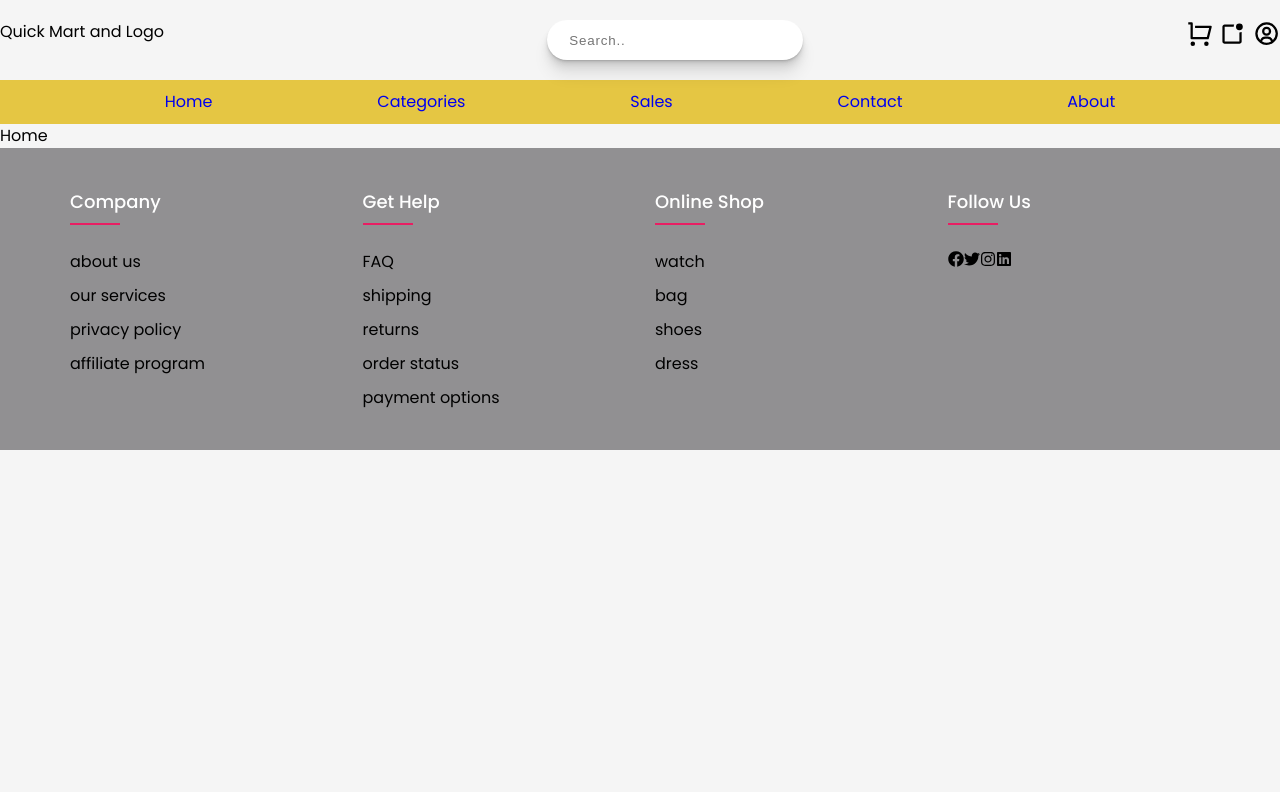
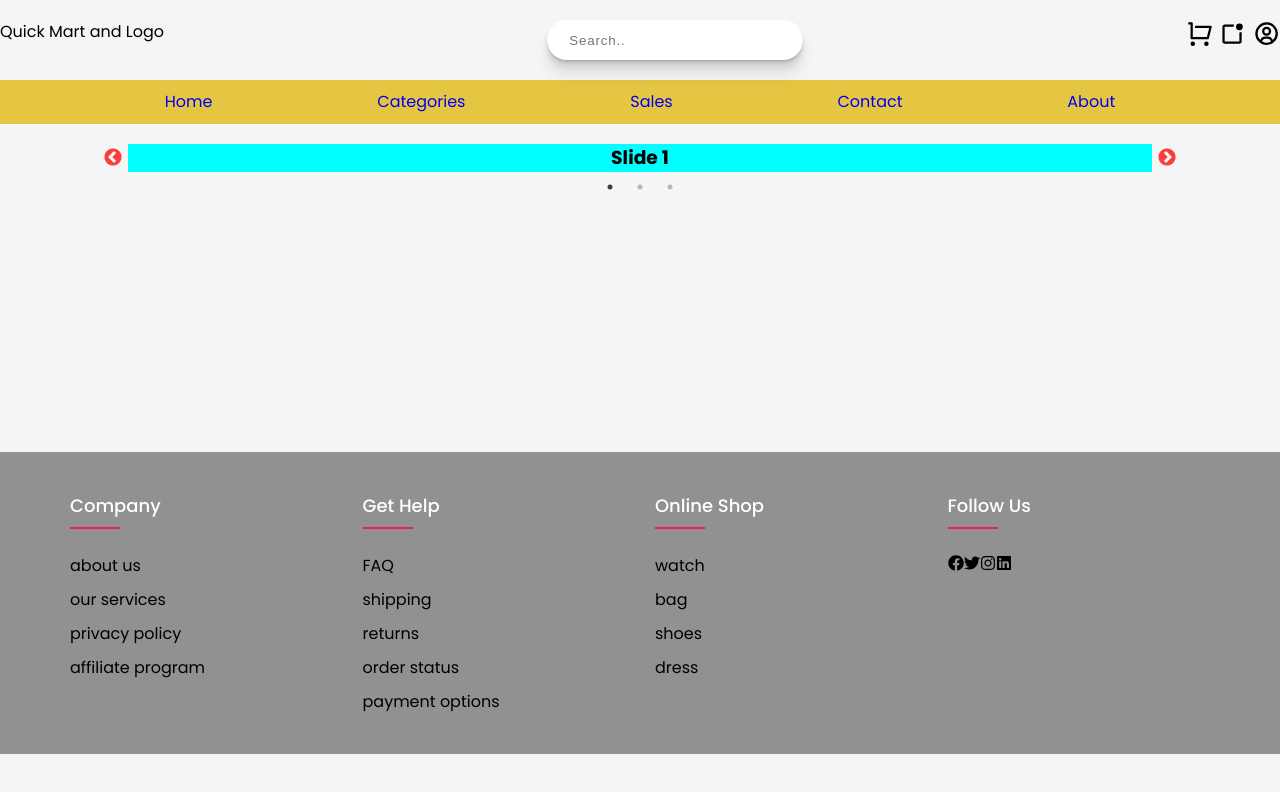
Before and after one commit to Ishikaza-das/Souvagya, a React (Create React App) app: page / in a window 1280 px wide. Shown: the top 792 px of the page. Built offline with nearby package versions, Linux system fonts and the light colour scheme.

Commit message:
Adding Slider

```diff
--- a/package.json
+++ b/package.json
@@ -11,6 +11,9 @@
     "react-icons": "^4.11.0",
     "react-router-dom": "^6.16.0",
     "react-scripts": "5.0.1",
+    "react-slick": "^0.29.0",
+    "slick-carousel": "^1.8.1",
+    "slick-slider": "^1.8.2",
     "web-vitals": "^2.1.4"
   },
   "scripts": {
--- a/src/BUYER/FOOTER/footer.css
+++ b/src/BUYER/FOOTER/footer.css
@@ -11,6 +11,7 @@ body{
 .container{
     max-width: 1170px;
     margin:auto;
+
 }
 .row{
     display: flex;
@@ -22,6 +23,10 @@ ul{
 .footer{
     background-color: #919092;
     padding: 40px 0;
+    /* Extra code  */
+    position: relative;
+    top: 300px;
+    /* Extra code */
 }
 .footer-col{
    width: 25%;
--- a/src/BUYER/NAVBAR/nav-components/Home.js
+++ b/src/BUYER/NAVBAR/nav-components/Home.js
@@ -1,9 +1,32 @@
-import React from 'react'
+import React from 'react';
+import Slider from 'react-slick';
+import 'slick-carousel/slick/slick.css';
+import 'slick-carousel/slick/slick-theme.css';
+import "./style/Home.css";
+const Home = () => {
+    const settings = {
+      dots: true,
+      infinite: true,
+      speed: 500,
+      slidesToShow: 1,
+      slidesToScroll: 1
+    };
+  return (
+    <div className='home-section'>
+       <Slider {...settings} className='slider'>
+        <div className='random'>
+          <h3>Slide 1</h3>
+        </div>
+        <div className='random'>
+          <h3>Slide 2</h3>
+        </div>
+        <div className='random'>
+          <h3>Slide 3</h3>
+        </div>
+      </Slider>
+    </div>
+  )
+ }
 
-const Home = () => {
-  return (
-    <div>Home</div>
-  )
-}
 
 export default Home
--- /dev/null
+++ b/src/BUYER/NAVBAR/nav-components/style/Home.css
@@ -0,0 +1,23 @@
+.home-section{
+    /* margin-top: 20px; */
+    position: relative;
+    top: 20px;
+}
+.slider{
+    /* width: calc(100% - 20%); */
+    width: 80%;
+    height: inherit;
+    margin-left: auto;
+    margin-right: auto;
+
+}
+.slick-slider .slick-prev::before,
+.slick-slider .slick-next::before{
+    color: red;
+}
+.random{
+    color: black;
+    background-color: aqua;
+    text-align: center;
+    /* padding: inherit; */
+}
```
Also changed, not shown: 1 other file (tests, documents, lock files or other folders).
